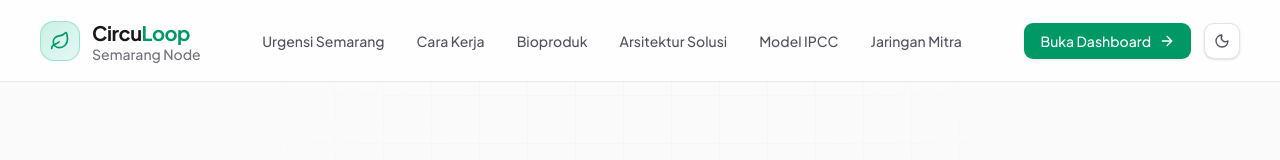
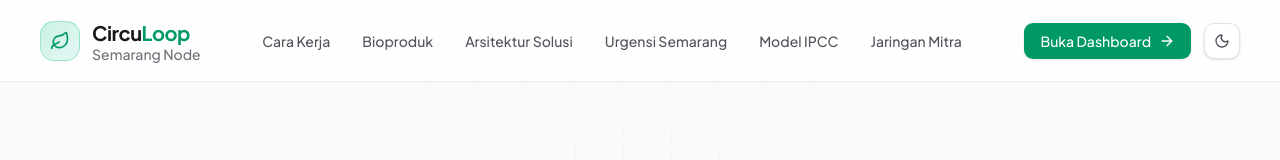
Before and after one commit to hi-aprilwang/bioloka, a Next.js app: page / in a window 1280 px wide. Shown: the top 160 px of the page. Built offline with nearby package versions, Linux system fonts and the light colour scheme.

Commit message:
fix(nav): align top header and footer menu sequence with actual page scrolling order

```diff
--- a/src/app/page.tsx
+++ b/src/app/page.tsx
@@ -54,9 +54,6 @@ export default function LandingPage() {
           </Link>
 
           <nav className="hidden md:flex items-center gap-8 text-sm font-medium text-zinc-600 dark:text-zinc-300">
-            <a href="#masalah" className="hover:text-emerald-600 dark:hover:text-emerald-400 transition-colors">
-              Urgensi Semarang
-            </a>
             <a href="#cara-kerja" className="hover:text-emerald-600 dark:hover:text-emerald-400 transition-colors">
               Cara Kerja
             </a>
@@ -65,6 +62,9 @@ export default function LandingPage() {
             </a>
             <a href="#solusi" className="hover:text-emerald-600 dark:hover:text-emerald-400 transition-colors">
               Arsitektur Solusi
+            </a>
+            <a href="#masalah" className="hover:text-emerald-600 dark:hover:text-emerald-400 transition-colors">
+              Urgensi Semarang
             </a>
             <a href="#model-ipcc" className="hover:text-emerald-600 dark:hover:text-emerald-400 transition-colors">
               Model IPCC
@@ -726,11 +726,17 @@ export default function LandingPage() {
             <a href="#bioproduk" className="text-zinc-600 dark:text-zinc-400 hover:text-emerald-600 dark:hover:text-emerald-400 transition-colors">
               Katalog Bioproduk
             </a>
+            <a href="#solusi" className="text-zinc-600 dark:text-zinc-400 hover:text-emerald-600 dark:hover:text-emerald-400 transition-colors">
+              Arsitektur Solusi
+            </a>
             <a href="#masalah" className="text-zinc-600 dark:text-zinc-400 hover:text-emerald-600 dark:hover:text-emerald-400 transition-colors">
               Urgensi Semarang
             </a>
             <a href="#model-ipcc" className="text-zinc-600 dark:text-zinc-400 hover:text-emerald-600 dark:hover:text-emerald-400 transition-colors">
               Model IPCC
+            </a>
+            <a href="#mitra" className="text-zinc-600 dark:text-zinc-400 hover:text-emerald-600 dark:hover:text-emerald-400 transition-colors">
+              Jaringan Mitra
             </a>
           </div>
         </div>
```
